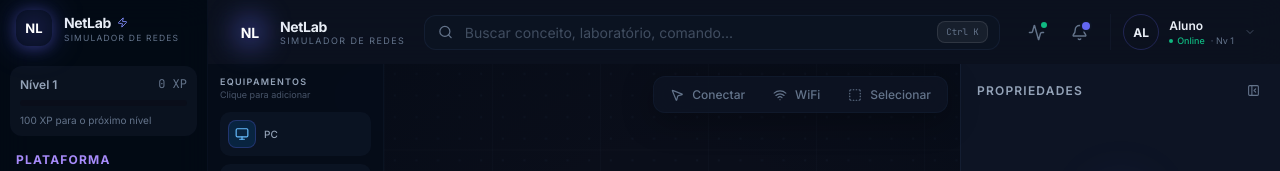
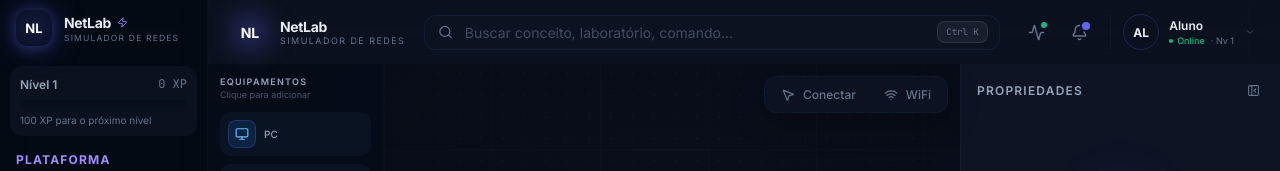
Before and after one commit to CrisRaffi/NetLab, a React (Vite) app: page /simulador in a window 1280 px wide. Shown: the top 171 px of the page. Built offline with nearby package versions, Linux system fonts and the light colour scheme.

Commit message:
chore: remove multi-select button, keep Ctrl+drag selection shortcut only

```diff
--- a/src/components/simulator/SimulatorWorkspace.tsx
+++ b/src/components/simulator/SimulatorWorkspace.tsx
@@ -15,7 +15,6 @@ import {
   Minimize2,
   Undo2,
   Redo2,
-  BoxSelect,
 } from 'lucide-react';
 import { createPortal } from 'react-dom';
 import { DevicePalette } from './DevicePalette';
@@ -132,7 +131,6 @@ export function SimulatorWorkspace({
   const [connectMode, setConnectMode] = useState<
     'ethernet' | 'wireless' | null
   >(null);
-  const [selectMode, setSelectMode] = useState(false);
   const [showHelp] = useState(true);
   const [propertyPanelOpen, setPropertyPanelOpen] = useState(true);
   const [bottomTab, setBottomTab] = useState<
@@ -442,7 +440,6 @@ export function SimulatorWorkspace({
             <TopologyCanvas
               ref={canvasRef}
               connectMode={!!connectMode}
-              selectMode={selectMode}
               onDeviceClick={handleDeviceClick}
               onBackgroundClick={handleBackgroundClick}
               onConnectionSelect={() => setPropertyPanelOpen(true)}
@@ -463,7 +460,6 @@ export function SimulatorWorkspace({
                     key={mode}
                     onClick={() => {
                       setConnectMode(active ? null : mode);
-                      setSelectMode(false);
                       cancelConnection();
                     }}
                     className={clsx(
@@ -490,23 +486,6 @@ export function SimulatorWorkspace({
                   </button>
                 );
               })}
-              <button
-                onClick={() => {
-                  setSelectMode(s => !s);
-                  setConnectMode(null);
-                  cancelConnection();
-                }}
-                title="Seleção múltipla: arraste no fundo para selecionar vários equipamentos"
-                className={clsx(
-                  'flex items-center gap-2 rounded-lg px-3 py-1.5 text-xs font-medium cursor-pointer transition-all duration-150',
-                  selectMode
-                    ? 'bg-[--color-accent-blue]/15 text-[--color-accent-blue] ring-inset-blue'
-                    : 'text-[--color-text-muted] hover:text-[--color-text-primary] hover:bg-white/[0.04]',
-                )}
-              >
-                <BoxSelect size={14} />
-                {selectMode ? 'Cancelar seleção' : 'Selecionar'}
-              </button>
               {(selectedDeviceIds.length > 1 || selectedBlockIds.length > 1) && (
                 <button
                   onClick={() => {
```
